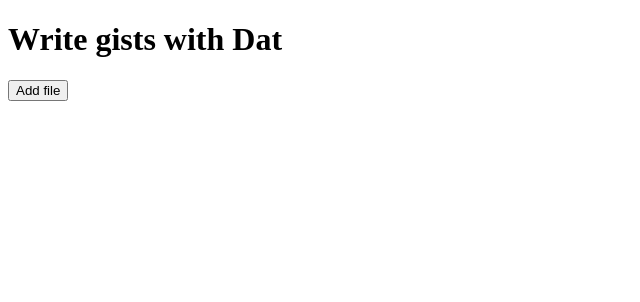
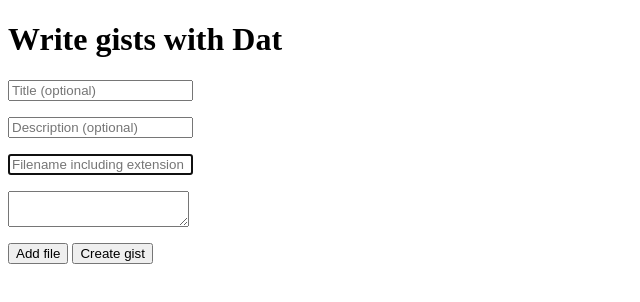
Before and after one commit to taravancil/paste-dat, a website: page index.html in a window 1280 px wide. Shown: the whole page, without its empty margins (0-640 px from the left). Drawn offline with Linux system fonts and the light colour scheme.

Commit message:
Update form

```diff
--- a/index.html
+++ b/index.html
@@ -12,7 +12,14 @@
   <body>
     <main>
       <h1>Write gists with Dat</h1>
+      <p id="message"></p>
+      <input name="title" placeholder="Title (optional)"/>
+      <input name="description" placeholder="Description (optional)" />
+      <!-- file forms are added here -->
+      <div id="forms-container"></div>
+
       <button id="add-file">Add file</button>
+      <button id="submit">Create gist</button>
     </main>
     <script src="/index.js"></script>
   </body>
--- a/index.js
+++ b/index.js
@@ -1,4 +1,4 @@
-const mainEl = document.querySelector('main')
+const formsEl = document.getElementById('forms-container')
 const submitBtn = document.getElementById('submit')
 let messageEl = document.getElementById('message')
 let formCount = 0 // the number of file forms that are currently rendered
@@ -10,14 +10,12 @@
 document.getElementById('add-file').addEventListener('click', appendForm)
 
 function createGist () {
-  // Create a new archive
-  // Get the title/desc if one exists
   var archive
-
   DatArchive.create({
     title: document.querySelector('input[name="title"]').value || '',
     description: document.querySelector('input[name="description"]').value || ''
-  }).then(function (res) {
+  })
+    .then(function (res) {
       archive = res
 
       // Figure out which files need to be added
@@ -51,10 +49,8 @@
   form.id = 'add-file-form-' + formCount
 
   const formContent = `
-    <label for="title">Title</label>
-    <input name="title" placeholder="Title"/>
     <!-- TODO allow user to do any kind of file -->
-    <input name="path" placeholder="Filename"/>
+    <input autofocus name="path" placeholder="Filename including extension"/>
     <textarea name="content"></textarea>
   `
 
```
Lines whose indentation alone changed are shown as unchanged.
